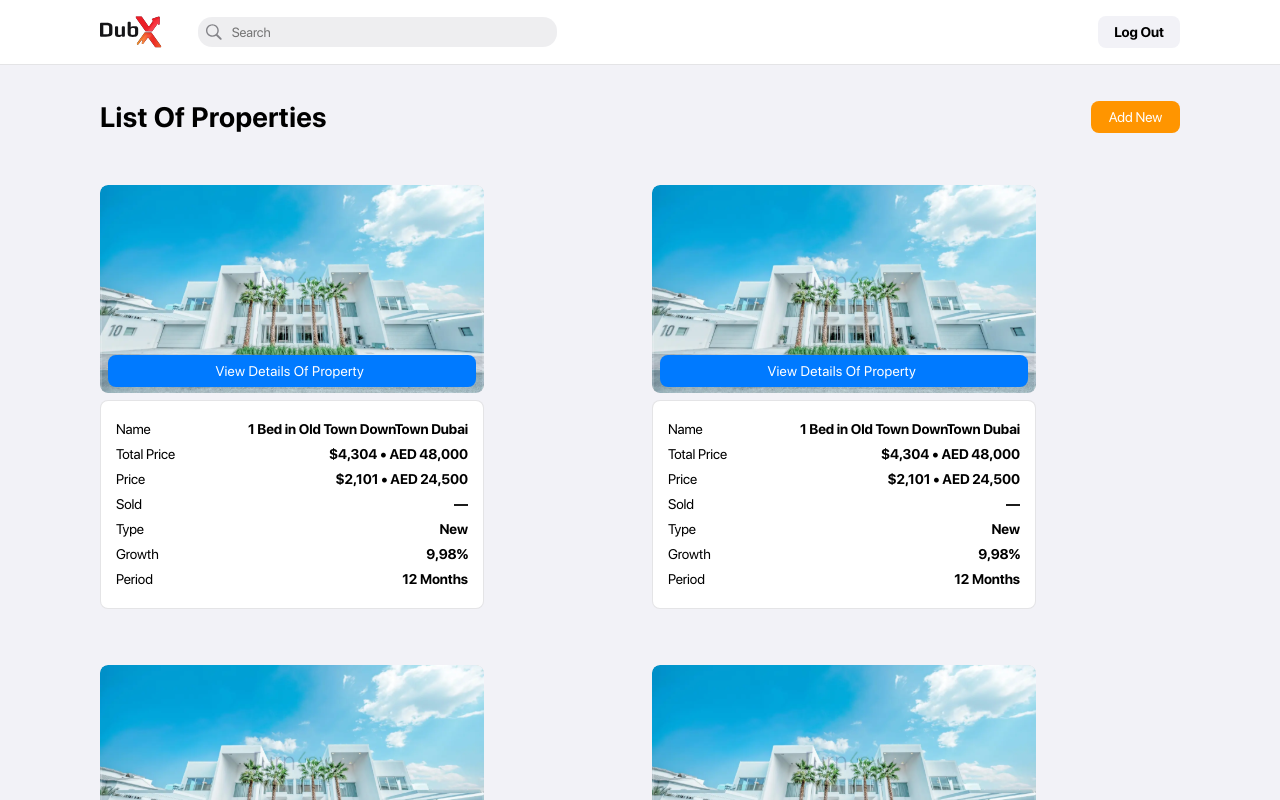
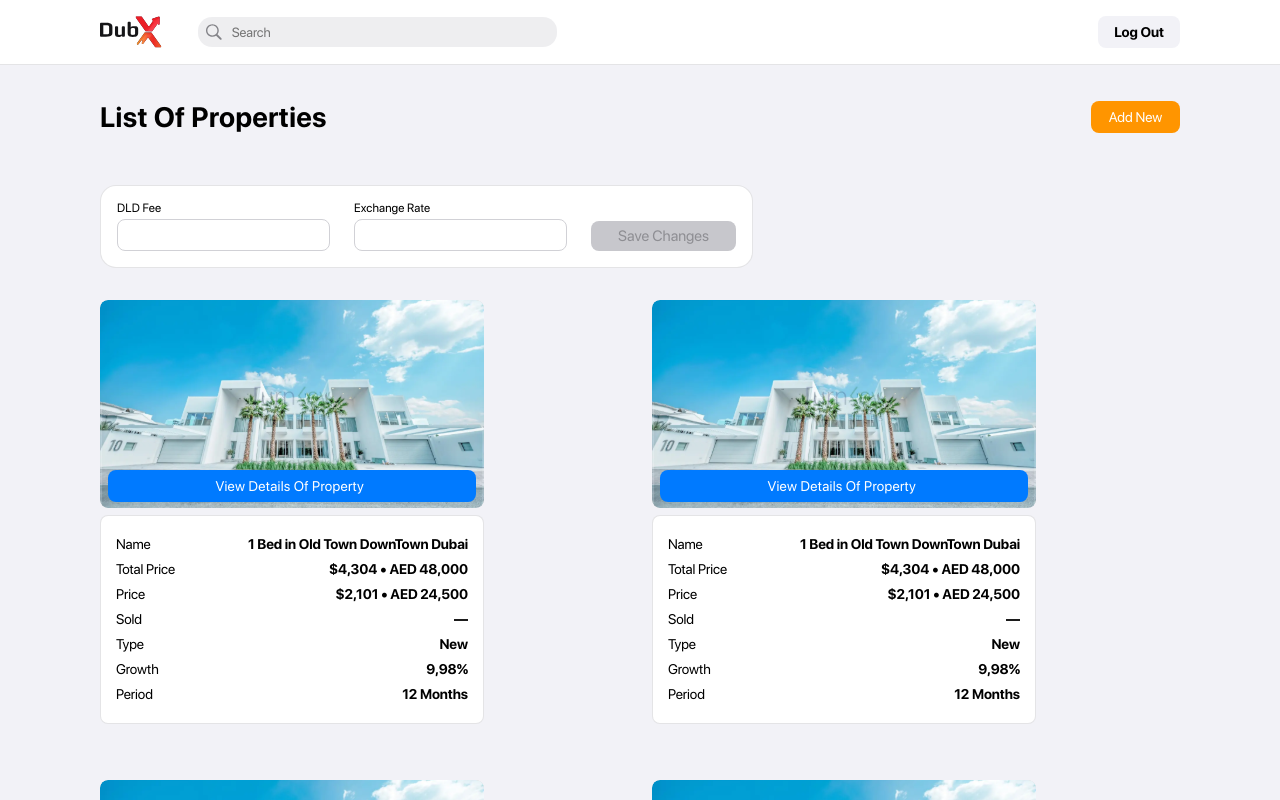
Before and after one commit to VadimTan/real-estate-funding, a React (Vite) app: page /list-of-props in a window 1280 px wide. Shown: the top 800 px of the page. Built offline with nearby package versions, Linux system fonts and the light colour scheme.

Commit message:
added new design in ListOfProp page

```diff
--- a/src/components/addNEdit/AboutProperty.jsx
+++ b/src/components/addNEdit/AboutProperty.jsx
@@ -35,14 +35,14 @@ export const AboutProperty = () => {
 									className="main-metrics-input-small"
 									type="text"
 								/>
-								<span className="text-near-input-about-2">X</span>
+								{/* <span className="text-near-input-about-2">X</span> */}
 							</div>
 							<div>
 								<input
 									className="main-metrics-input-small"
 									type="text"
 								/>
-								<span className="text-near-input-about-3">Y</span>
+								{/* <span className="text-near-input-about-3">Y</span> */}
 							</div>
 						</div>
 					</Label>
@@ -89,7 +89,7 @@ export const AboutProperty = () => {
 							className="main-metrics-input"
 							type="text"
 						/>
-						<span className="text-near-input-about">#</span>
+						{/* <span className="text-near-input-about">#</span> */}
 					</Label>
 				</div>
 				<div className="main-metrics-field-1">
@@ -99,7 +99,7 @@ export const AboutProperty = () => {
 							className="main-metrics-input"
 							type="text"
 						/>
-						<span className="text-near-input-about-1">Sq.Ft</span>
+						{/* <span className="text-near-input-about-1">Sq.Ft</span> */}
 					</Label>
 				</div>
 				<div className="main-metrics-field-1">
--- a/src/components/listOfProperties/props/ListOfProp.jsx
+++ b/src/components/listOfProperties/props/ListOfProp.jsx
@@ -25,6 +25,27 @@ export const ListOfProp = () => {
 						</Button>
 					</div>
 				</div>
+				<div className="global-fee-exchange">
+					<div className="fee-exchange-container">
+						<div className="dld-container">
+							<Label className="dld-fee-label">DLD Fee</Label>
+							<input
+								className="dld-fee-input"
+								type="text"
+							/>
+						</div>
+						<div className="exchange-container">
+							<Label className="exchange-label">Exchange Rate</Label>
+							<input
+								className="exchange-input"
+								type="text"
+							/>
+						</div>
+						<Button className="fee-exchange-button">
+							<span className="text-fee-button">Save Changes</span>
+						</Button>
+					</div>
+				</div>
 				<PropertyCard />
 			</Layout>
 		</>
--- a/styles/listofprops.scss
+++ b/styles/listofprops.scss
@@ -5,8 +5,6 @@
 	justify-content: space-between;
 	padding: 16px 100px;
 	gap: 64px;
-	left: 100px;
-	top: 96px;
 }
 
 .h1-list-of-props {
@@ -58,6 +56,119 @@
 	display: flex;
 	flex-direction: column;
 	align-items: center;
+}
+
+.global-fee-exchange {
+	display: flex;
+	padding: 16px 100px;
+}
+
+.fee-exchange-container {
+	box-sizing: border-box;
+	display: flex;
+	flex-direction: row;
+	align-items: flex-end;
+	gap: 24px;
+	background: #ffffff;
+	border: 1px solid rgba(120, 120, 128, 0.2);
+	border-radius: 16px;
+	width: fit-content;
+	padding: 16px;
+}
+
+.dld-container {
+	display: flex;
+	flex-direction: column;
+	align-items: flex-start;
+	padding: 0px;
+	gap: 4px;
+}
+
+.exchange-container {
+	display: flex;
+	flex-direction: column;
+	align-items: flex-start;
+	padding: 0px;
+	gap: 4px;
+}
+
+.dld-fee-label {
+	font-family: SF Pro Regular;
+	font-style: normal;
+	font-weight: 700;
+	font-size: 12px;
+	line-height: 13px;
+	display: flex;
+	align-items: flex-end;
+	letter-spacing: 0.1px;
+	font-feature-settings: 'case' on;
+	color: #000000;
+}
+
+.exchange-label {
+	font-family: SF Pro Regular;
+	font-style: normal;
+	font-weight: 700;
+	font-size: 12px;
+	line-height: 13px;
+	display: flex;
+	align-items: flex-end;
+	letter-spacing: 0.1px;
+	font-feature-settings: 'case' on;
+	color: #000000;
+}
+
+.dld-fee-input {
+	box-sizing: border-box;
+	display: flex;
+	flex-direction: row;
+	align-items: flex-start;
+	padding: 8px;
+	gap: 10px;
+	width: 213px;
+	height: 32px;
+	border: 1px solid #d1d1d6;
+	border-radius: 8px;
+}
+
+.exchange-input {
+	box-sizing: border-box;
+	display: flex;
+	flex-direction: row;
+	align-items: flex-start;
+	padding: 8px;
+	gap: 10px;
+	width: 213px;
+	height: 32px;
+	border: 1px solid #d1d1d6;
+	border-radius: 8px;
+}
+
+.fee-exchange-button {
+	display: flex;
+	flex-direction: row;
+	justify-content: center;
+	align-items: center;
+	padding: 6px 24px;
+	gap: 10px;
+	width: 145px;
+	height: 30px;
+	background: #c7c7cc;
+	border-radius: 8px;
+}
+
+.text-fee-button {
+	font-family: SF Pro Regular;
+	font-style: normal;
+	font-weight: 600;
+	font-size: 15px;
+	line-height: 20px;
+	display: flex;
+	align-items: center;
+	text-align: center;
+	letter-spacing: 0px;
+	font-feature-settings: 'case' on;
+	color: #8e8e93;
 }
 
 @media screen and (max-width: 800px) {
--- a/styles/mainmetrics.scss
+++ b/styles/mainmetrics.scss
@@ -243,7 +243,7 @@
 	top: 822px;
 }
 
-@media screen and (max-width: 1183px) {
+@media screen and (max-width: 1082px) {
 	.text-near-input-small {
 		font-family: SF Pro Display;
 		font-style: normal;
@@ -256,7 +256,7 @@
 		color: #aeaeb2;
 		position: absolute;
 		left: 242px;
-		top: 474px;
+		top: 509px;
 	}
 
 	.text-near-input-small-2 {
@@ -286,7 +286,7 @@
 		color: #aeaeb2;
 		position: absolute;
 		left: 364px;
-		top: 752px;
+		top: 787px;
 	}
 
 	.text-near-input-small-4 {
@@ -301,7 +301,7 @@
 		color: #aeaeb2;
 		position: absolute;
 		left: 210px;
-		top: 752px;
+		top: 787px;
 	}
 
 	.text-near-input-small-5 {
@@ -316,7 +316,7 @@
 		color: #aeaeb2;
 		position: absolute;
 		left: 210px;
-		top: 822px;
+		top: 857px;
 	}
 
 	.text-near-input-small-6 {
@@ -331,11 +331,11 @@
 		color: #aeaeb2;
 		position: absolute;
 		left: 364px;
-		top: 822px;
+		top: 857px;
 	}
 }
 
-@media screen and (max-width: 928px) {
+@media screen and (max-width: 967px) {
 	.text-near-input-small {
 		font-family: SF Pro Display;
 		font-style: normal;
@@ -348,7 +348,7 @@
 		color: #aeaeb2;
 		position: absolute;
 		left: 242px;
-		top: 542px;
+		top: 525px;
 	}
 
 	.text-near-input-small-2 {
@@ -363,7 +363,7 @@
 		color: #aeaeb2;
 		position: absolute;
 		left: 396px;
-		top: 542px;
+		top: 525px;
 	}
 
 	.text-near-input-small-3 {
@@ -378,7 +378,7 @@
 		color: #aeaeb2;
 		position: absolute;
 		left: 364px;
-		top: 821px;
+		top: 803px;
 	}
 
 	.text-near-input-small-4 {
@@ -393,7 +393,7 @@
 		color: #aeaeb2;
 		position: absolute;
 		left: 210px;
-		top: 821px;
+		top: 803px;
 	}
 
 	.text-near-input-small-5 {
@@ -408,7 +408,7 @@
 		color: #aeaeb2;
 		position: absolute;
 		left: 210px;
-		top: 890px;
+		top: 873px;
 	}
 
 	.text-near-input-small-6 {
@@ -423,11 +423,11 @@
 		color: #aeaeb2;
 		position: absolute;
 		left: 364px;
-		top: 890px;
+		top: 873px;
 	}
 }
 
-@media screen and (max-width: 916px) {
+@media screen and (max-width: 696px) {
 	.text-near-input-small {
 		font-family: SF Pro Display;
 		font-style: normal;
@@ -440,7 +440,7 @@
 		color: #aeaeb2;
 		position: absolute;
 		left: 242px;
-		top: 577px;
+		top: 558px;
 	}
 
 	.text-near-input-small-2 {
@@ -455,7 +455,7 @@
 		color: #aeaeb2;
 		position: absolute;
 		left: 396px;
-		top: 577px;
+		top: 558px;
 	}
 
 	.text-near-input-small-3 {
@@ -470,7 +470,7 @@
 		color: #aeaeb2;
 		position: absolute;
 		left: 364px;
-		top: 856px;
+		top: 837px;
 	}
 
 	.text-near-input-small-4 {
@@ -485,7 +485,7 @@
 		color: #aeaeb2;
 		position: absolute;
 		left: 210px;
-		top: 856px;
+		top: 837px;
 	}
 
 	.text-near-input-small-5 {
@@ -500,7 +500,7 @@
 		color: #aeaeb2;
 		position: absolute;
 		left: 210px;
-		top: 925px;
+		top: 906px;
 	}
 
 	.text-near-input-small-6 {
@@ -515,6 +515,6 @@
 		color: #aeaeb2;
 		position: absolute;
 		left: 364px;
-		top: 925px;
+		top: 906px;
 	}
 }
```
Also changed, not shown: styles/aboutproperty.scss (+187 -29 lines).
